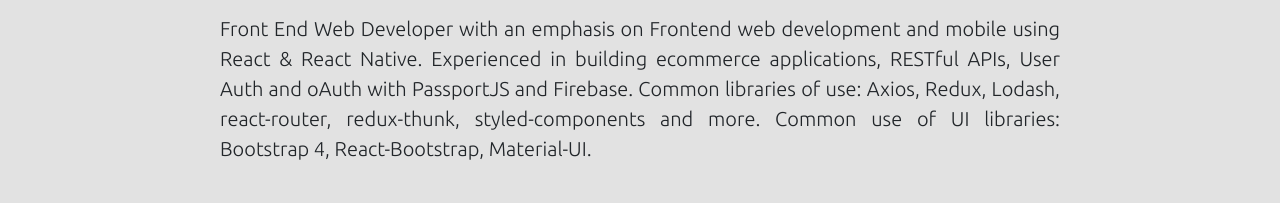
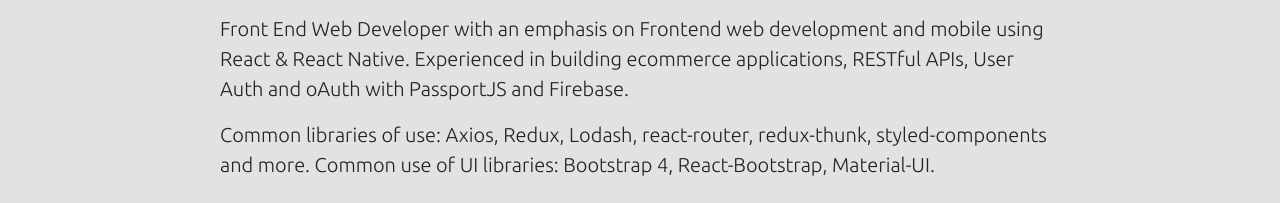
Before and after one commit to EzeScigo/portfolio, a React (Create React App) app: page / in a window 1280 px wide. Shown: the part 1620-1823 px from the top of the page. Built offline with nearby package versions, Linux system fonts and the light colour scheme.

Commit message:
more fixes

```diff
--- a/src/App.css
+++ b/src/App.css
@@ -41,7 +41,7 @@
   font-family: 'Ubuntu';
   font-size: 20px;
   word-wrap: break-word;
-  text-align: justify;
+  text-align: left;
 }
 
 a {
--- a/src/components/section-projects/section-projects.component.jsx
+++ b/src/components/section-projects/section-projects.component.jsx
@@ -17,7 +17,8 @@
     <section id='projects' className='projects'>
       <div className='projects-text'>
         <h2 className='projects-title'>My current Stack & Tools</h2>
-        <p className='about-text'>Front End Web Developer with an emphasis on Frontend web development and mobile using React & React Native. Experienced in building ecommerce applications, RESTful APIs, User Auth and oAuth with PassportJS and Firebase. Common libraries of use: Axios, Redux, Lodash, react-router, redux-thunk, styled-components and more. Common use of UI libraries: Bootstrap 4, React-Bootstrap, Material-UI.
+        <p className='about-text'>Front End Web Developer with an emphasis on Frontend web development and mobile using React & React Native. Experienced in building ecommerce applications, RESTful APIs, User Auth and oAuth with PassportJS and Firebase.</p>
+        <p className='about-text'>Common libraries of use: Axios, Redux, Lodash, react-router, redux-thunk, styled-components and more. Common use of UI libraries: Bootstrap 4, React-Bootstrap, Material-UI.
         </p>
       </div>
       <div className='cards-container'>
--- a/src/components/section-projects/section-projects.styles.scss
+++ b/src/components/section-projects/section-projects.styles.scss
@@ -18,7 +18,7 @@
     max-width: 70%;
 
     .about-text {
-      text-align: justify;
+      text-align: left;
     }
   };
 
--- a/src/components/submit-button/submit-button.styles.scss
+++ b/src/components/submit-button/submit-button.styles.scss
@@ -18,7 +18,7 @@
       color: #f4f4f4;
       text-transform: uppercase;
       text-decoration: none;
-      border: 1px solid rgb(146, 245, 248);
+      border: 1px solid #e63872;
       position: relative;
       overflow: hidden;
       transition: all 500ms;
@@ -31,17 +31,19 @@
         left: -100%;
         width: 100%;
         height: 100%;
-        background: linear-gradient(
-          120deg,
-          transparent,
-          rgba(146, 245, 248, 0.4),
-          transparent
-        );
+        // background: linear-gradient(
+        //   120deg,
+        //   transparent,
+        //   #9b123f,
+        //   transparent
+        // );
         transition: all 500ms;
       }
 
       &:hover {
+        color: rgb(146, 245, 248);
         box-shadow: 1px 1px 25px 10px rgba(146, 245, 248, 0.4);
+        border: 1px solid rgb(146, 245, 248);
 
         &::before {
           left: 100%;
@@ -52,3 +54,6 @@
     }
   }
 }
+
+// rgb(146, 245, 248)
+// rgba(146, 245, 248, 0.4)
```
Also changed, not shown: 1 other file (tests, documents, lock files or other folders).
